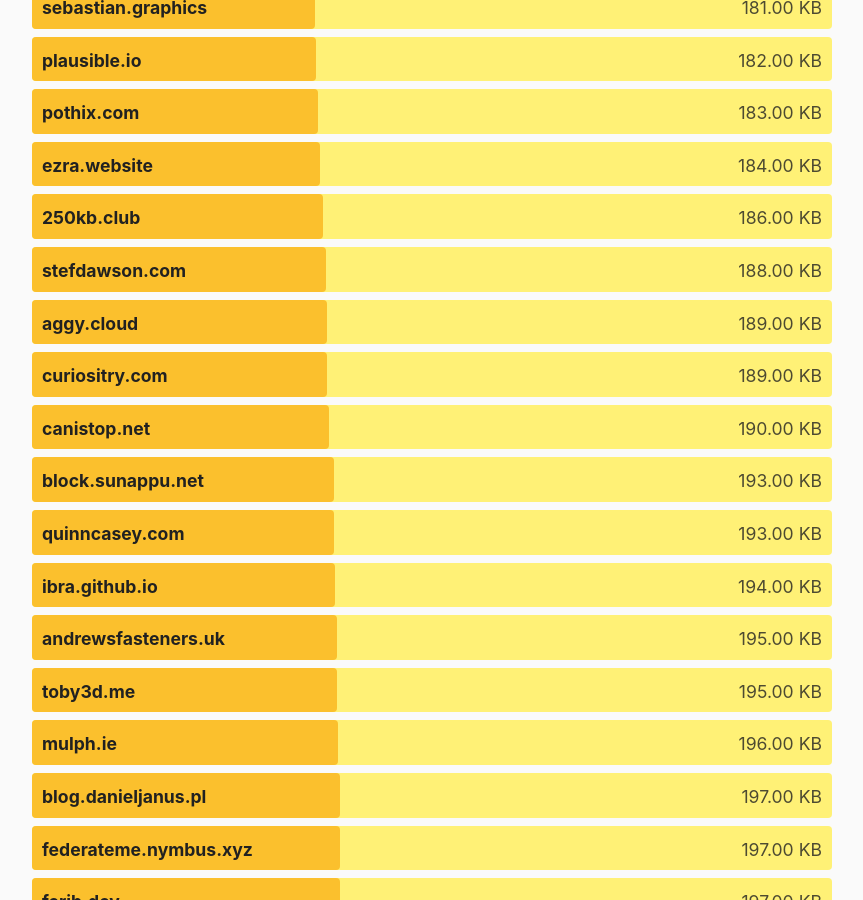
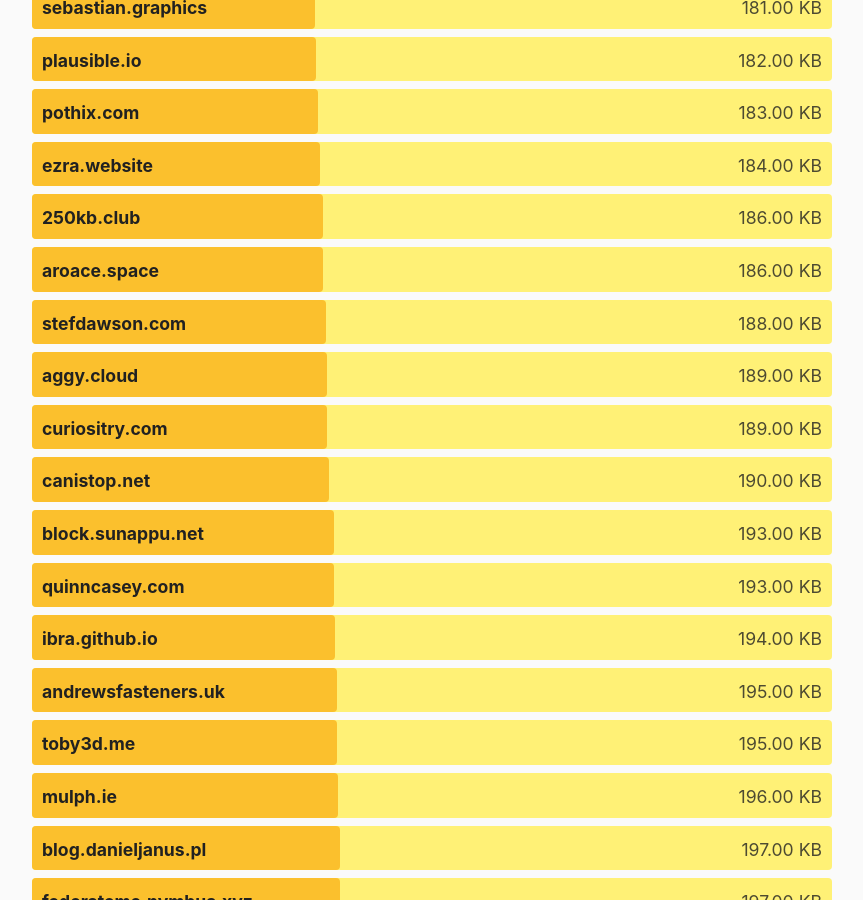
Before and after one commit to kevquirk/512kb.club, a Jekyll site: the page built from index.md, in a window 1280 px wide and 900 px high, scrolled down 18162 px. Shown: the whole window, without its empty margins (208-1071 px from the left). Built offline with Jekyll 4.4.1, drawn with Linux system fonts in a browser that asks for light colours; some of the changed text lies outside the part shown.

Commit message:
Update sites.yml

```diff
--- a/_data/sites.yml
+++ b/_data/sites.yml
@@ -155,7 +155,7 @@
 
 - domain: aroace.space
   url: https://aroace.space/
-  size: 403
+  size: 186
   last_checked: 2022-05-05
 
 - domain: artemislena.eu
```
